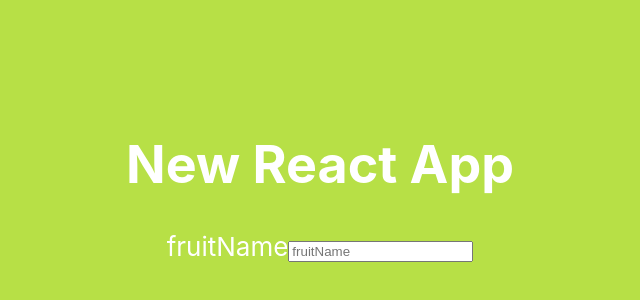
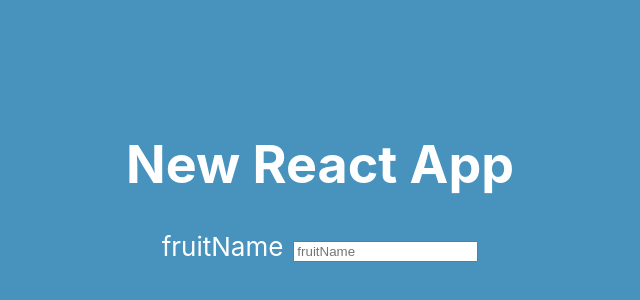
Before and after one commit to babitasingh1/MyApp, a React (Create React App) app: page /Add in a window 1280 px wide. Shown: the part 220-520 px from the top of the page, without its empty margins (320-960 px from the left). Built offline with nearby package versions, Linux system fonts and the light colour scheme.

Commit message:
added routes and links

```diff
--- a/src/App.css
+++ b/src/App.css
@@ -14,7 +14,7 @@
 }
 
 .App-header {
-  background-color: #b7e046;
+  background-color: #4893be;
   min-height: 100vh;
   display: flex;
   flex-direction: column;
--- a/src/components/AddItems.tsx
+++ b/src/components/AddItems.tsx
@@ -1,20 +1,31 @@
-import React from "react";
+import React, { useState } from "react";
 
-function handleSubmit(e:any){
-    e.preventDefault();
-    console.log('added');
+function AddItems(props: any) {
+  console.log(props.location.state);
+  const [fruitName, setFruitName] = useState("");
 
-}
-
-function AddItems(){
-    console.log('came here');
-
-
-    return(
-        <div><form onSubmit={handleSubmit}>
-            <label htmlFor='fruitName'>fruitName</label>
-                <input name='fruitName' type='input' placeholder='fruitName'></input></form></div>
-    )
+  return (
+    <div>
+      <form
+        onSubmit={(e) => {
+          e.preventDefault();
+          //props.location.state;
+          props.location.state.additem();
+        }}
+      >
+        <label htmlFor="fruitName" style={{ marginRight: 10 }}>
+          fruitName
+        </label>
+        <input
+          name="fruitName"
+          type="input"
+          placeholder="fruitName"
+          value={fruitName}
+          onChange={(e) => setFruitName(e.target.value)}
+        ></input>
+      </form>
+    </div>
+  );
 }
 
 export default AddItems;
--- a/src/components/ListItems.tsx
+++ b/src/components/ListItems.tsx
@@ -3,7 +3,7 @@ import React, { useState } from "react";
 import { Link } from "react-router-dom";
 
 function handleAdd() {
-  console.log("came");
+  console.log("came here");
 }
 
 function ListItems() {
@@ -16,9 +16,15 @@ function ListItems() {
           <li>{item}</li>
         </ul>
       ))}
-      <button onClick={handleAdd}>Add</button>
-      <br></br>
-      <Link to="/Add"></Link>
+
+      <Link
+        to={{
+          pathname: "/Add",
+          state: { additem: handleAdd },
+        }}
+      >
+        Add item
+      </Link>
     </div>
   );
 }
```
